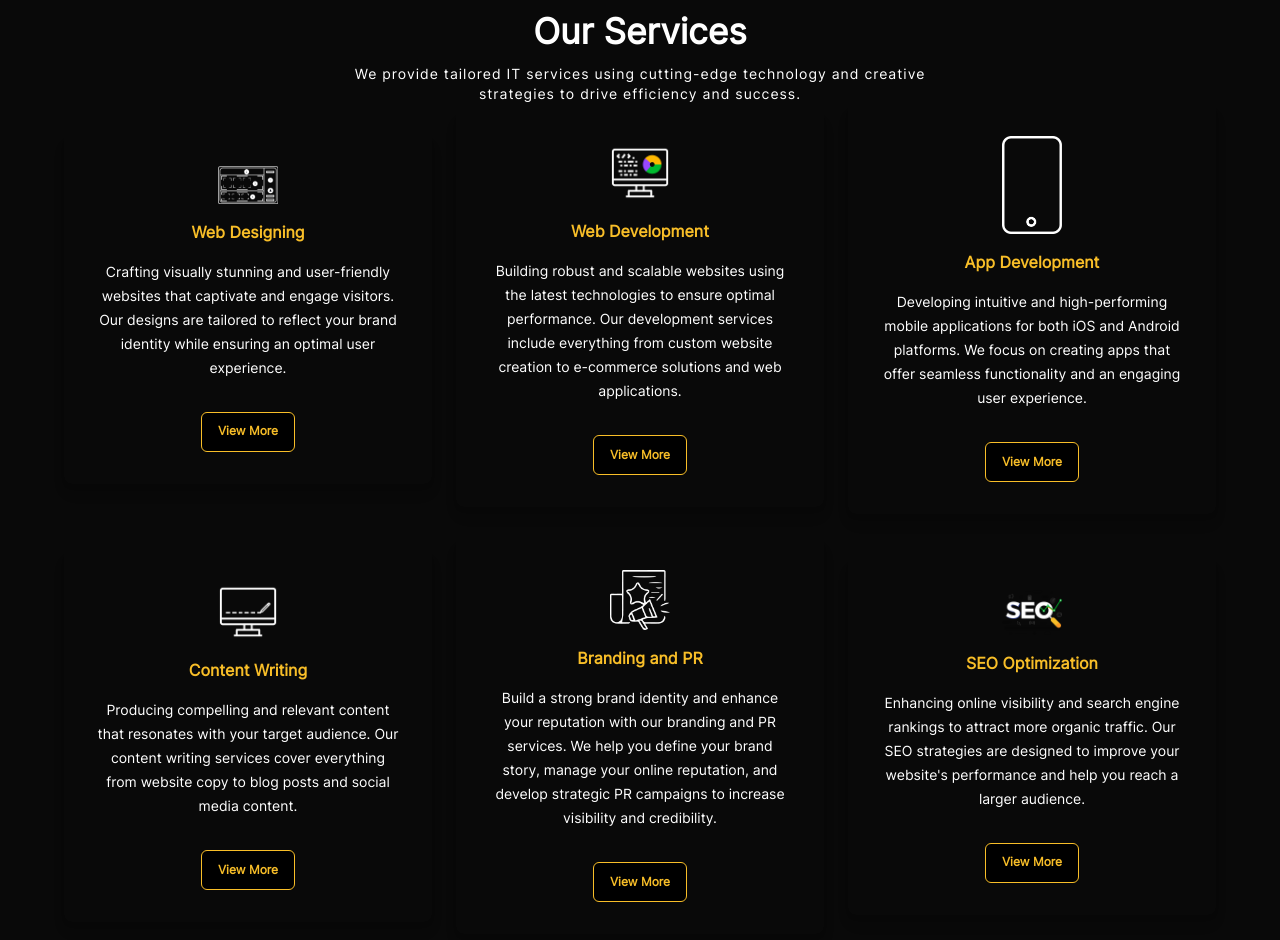
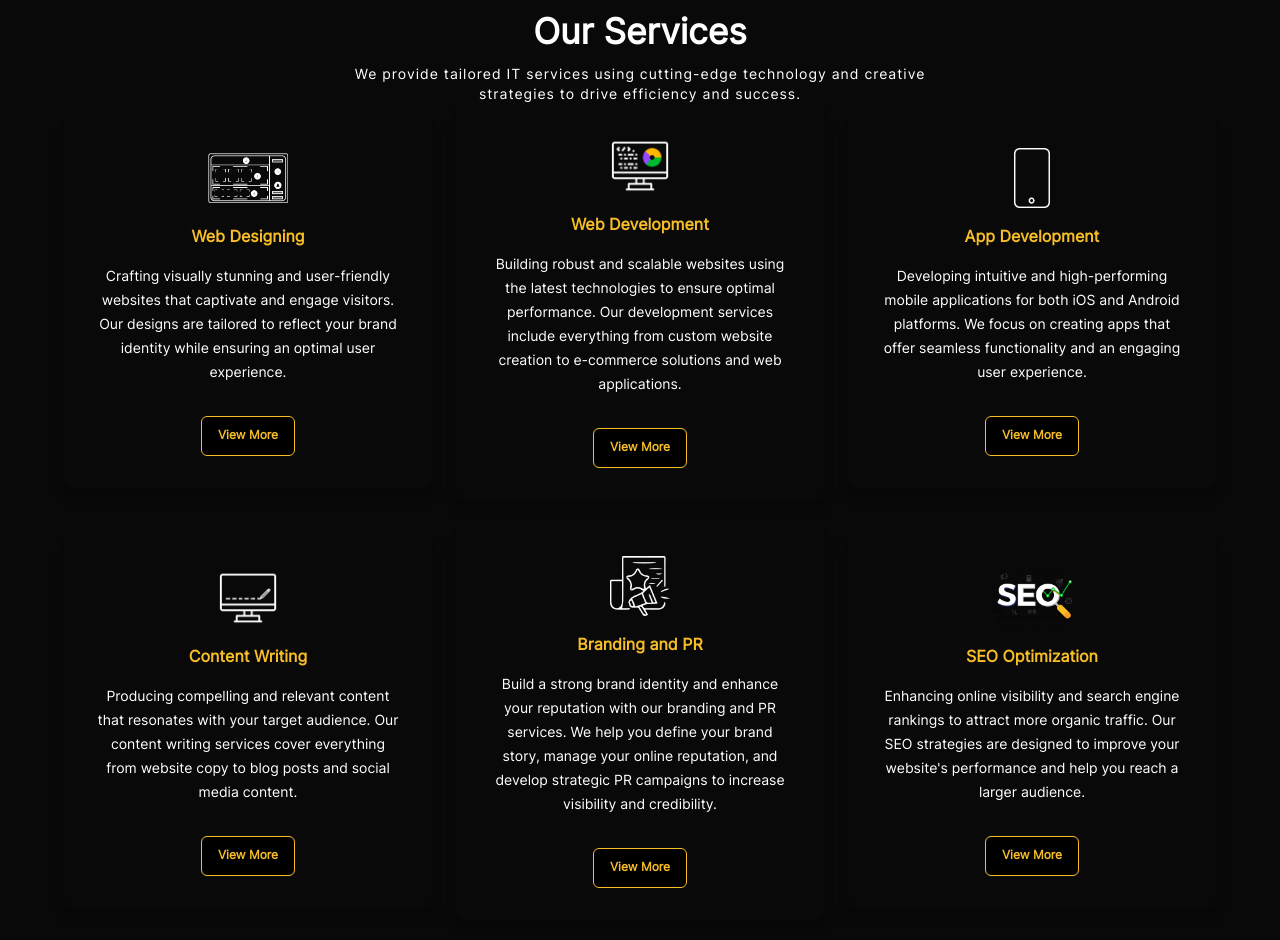
Before and after one commit to Hashir-Khan777/mindvista, a React (Vite) app: page / in a window 1280 px wide. Shown: the part 1820-2760 px from the top of the page. Built offline with nearby package versions, Linux system fonts and the light colour scheme.

Commit message:
service section imgs set

```diff
--- a/src/Components/navbar/index.jsx
+++ b/src/Components/navbar/index.jsx
@@ -29,7 +29,7 @@ const Navbar = ({ clicked }) => {
           </Box>
         </Flex>
       </Flex>
-      <Flex display={{ base: "none", lg: "flex" }} gap="30px">
+      <Flex display={{ base: "none", lg: "flex" }} gap="16px">
         <Box as="button" sx={style.iconButton}>
           <Icon fontSize="24px" as={IoMailOutline} />
           <Image
--- a/src/Components/serviceCard/index.jsx
+++ b/src/Components/serviceCard/index.jsx
@@ -16,7 +16,9 @@ const ServiceCard = ({ service }) => {
       }}
       sx={style.services}
     >
-      <Image src={service.img} alt={service.heading} sx={style.serviceImg} />
+      <Box sx={style.serviceImgContainer}>
+        <Image src={service.img} alt={service.heading} sx={style.serviceImg} />
+      </Box>
       <Text sx={style.serviceHeading}>{service.heading}</Text>
       <Text sx={style.serviceText}>{service.text}</Text>
       {/* <CustomButton text="View More"></CustomButton> */}
@@ -33,7 +35,7 @@ const ServiceCard = ({ service }) => {
           display: "block",
           _hover: {
             color: "#090909",
-            bgColor:"white"
+            bgColor: "white",
           },
         }}
       >
--- a/src/Components/serviceCard/style.jsx
+++ b/src/Components/serviceCard/style.jsx
@@ -9,11 +9,18 @@ const style = {
     borderRadius: "8px",
     boxShadow: "lg",
   },
+  serviceImgContainer: {
+    height: { base: "60px", lg: "60px" }, // Fixed height for the image container
+    width: { base: "80px", lg: "80px" },  // Fixed width for the image container
+    display: "flex",
+    justifyContent: "center",
+    alignItems: "center",
+    margin: "0 auto 1rem",
+  },
   serviceImg: {
-    h: "auto",
-    w: { base: "40px", lg: "60px" },
-    objectFit: "cover",
-    margin: "0 auto 1rem",
+    maxHeight: "100%", // Ensure image fits within the container
+    maxWidth: "100%",
+    objectFit: "contain",
   },
   serviceHeading: {
     color: "#F8BE28",
```
